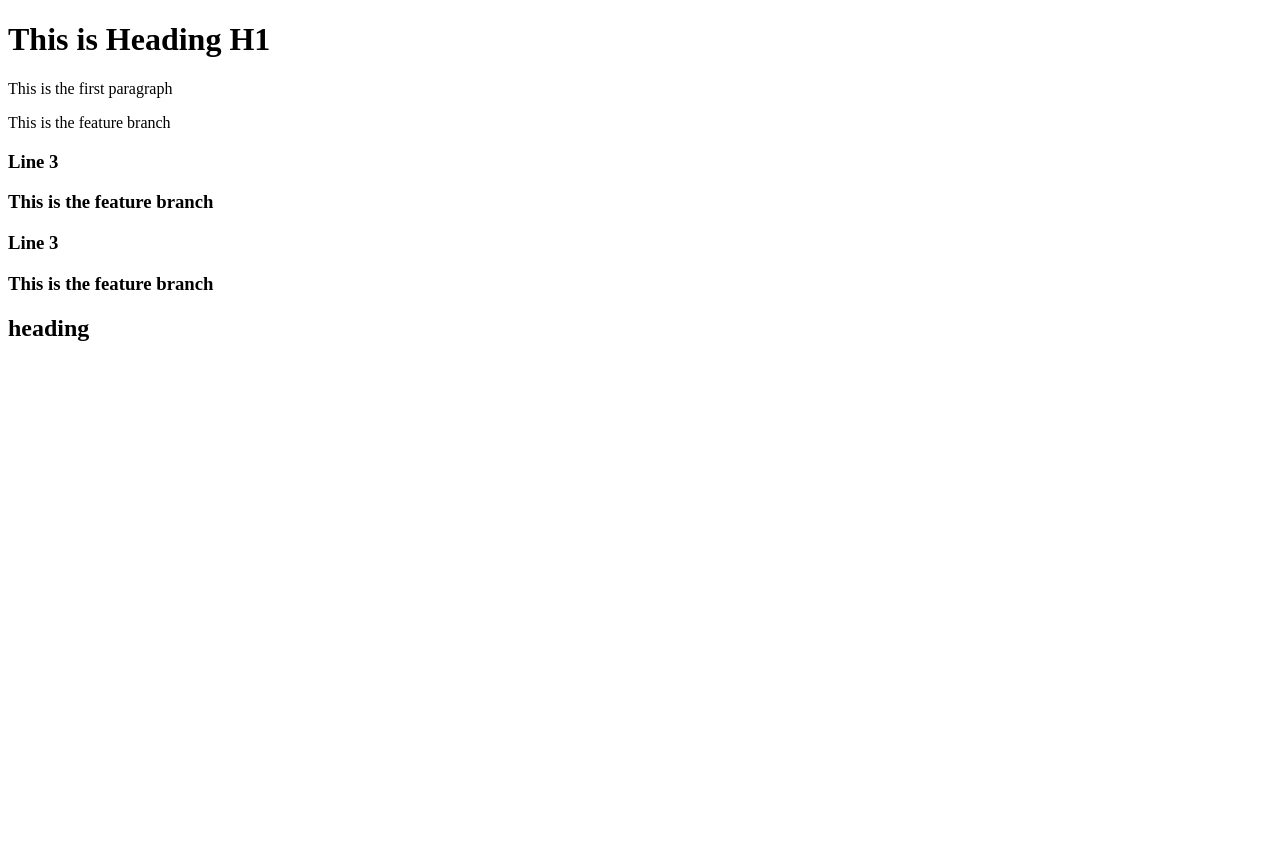
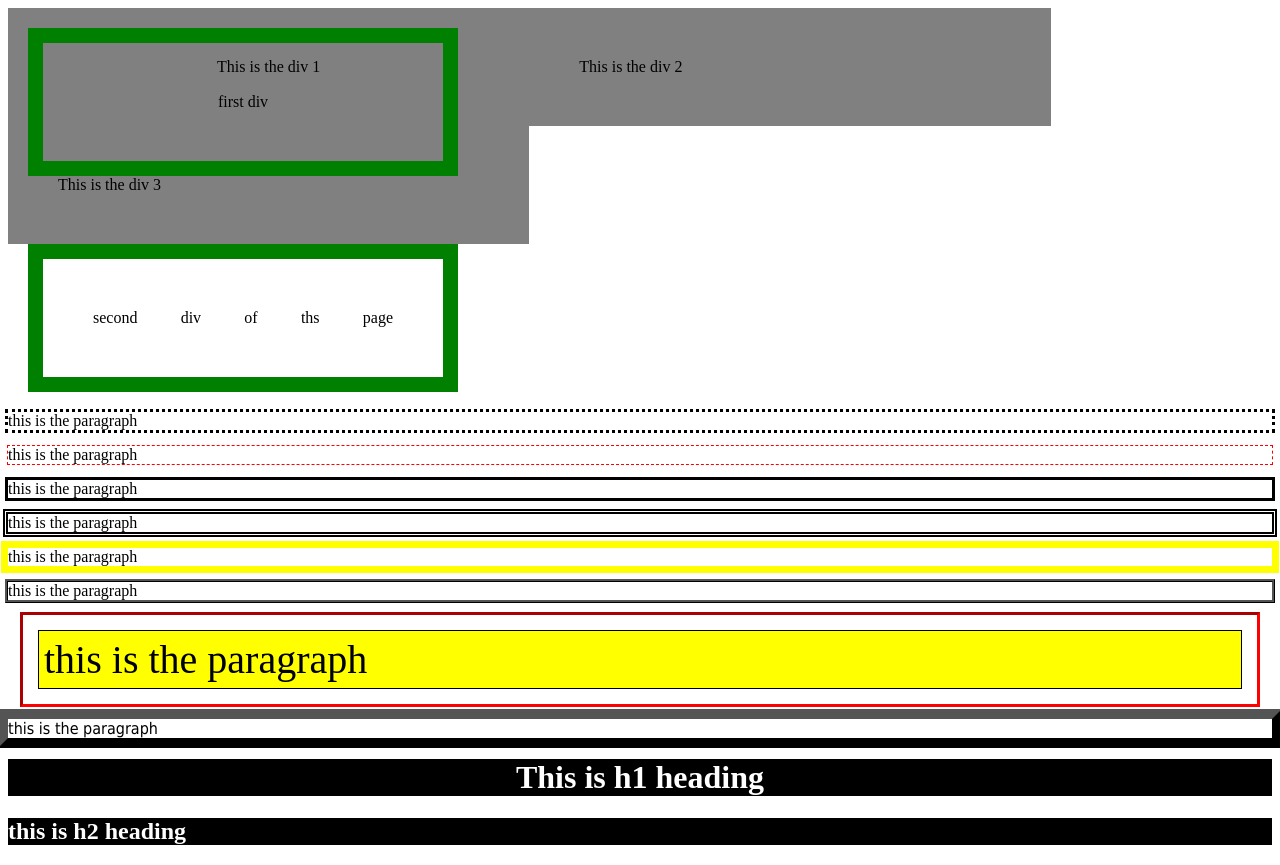
Before and after one commit to MuhammadTalha004/WAD_DEMO, a plain HTML site: page index.html in a window 1280 px wide. Before the commit the page ends 800 px from the top, so only its background shows below. Drawn offline with Linux system fonts and the light colour scheme.

Commit message:
modified

```diff
--- a/index.html
+++ b/index.html
@@ -4,12 +4,32 @@
         <meta charset="UTF-8" />
         <meta name="viewport" content="width=device-width, initial-scale=1.0" />
         <title>Document</title>
+        <link rel="stylesheet" href="style.css">
+        <script src="https://kit.fontawesome.com/yourcode.js" crossorigin="anonymous"></script>
     </head>
     <body>
-        <h1>This is Heading H1</h1>
+        <div class="box">This is the div 1</div>
+        <div class="box1">This is the div 2</div>
+        <div class="box2">This is the div 3</div>
+        <div class="div1">first div</div>
+        <div class="div2">second div of ths page</div>
+        <p class="dotted">this is the paragraph</p>
+        <p class="dashed">this is the paragraph</p>
+        <p class="solid">this is the paragraph</p>
+        <p class="double">this is the paragraph</p>
+        <p class="groove">this is the paragraph</p>
+        <p class="ridge">this is the paragraph</p>
+        <p class="inset">this is the paragraph</p>
+        <p class="outset">this is the paragraph</p>
+        <h1>This is h1 heading</h1>
+        <h2>this is h2 heading</h2>
+
+
+
+        <!-- <h1>This is Heading H1</h1>
         <p>This is the first paragraph</p>
         <p>This is the feature branch</p>
         <h3>Line 3 <p>This is the feature branch</p></h3>
-        <h3>Line 3 <p>This is the feature branch</p> <h2>heading</h2></h3>
+        <h3>Line 3 <p>This is the feature branch</p> <h2>heading</h2></h3> -->
         </body>
 </html>
--- /dev/null
+++ b/style.css
@@ -0,0 +1,71 @@
+.div1 {
+    width: 300px;
+    border: 15px solid green;
+    padding: 50px;
+    margin: 20px;
+    text-align-last: center;
+    position: fixed;
+    float: right;
+}
+.div2{
+    width: 300px;
+    border: 15px solid green;
+    padding: 50px;
+    margin: 20px;
+    text-align-last: justify;
+    position: sticky;
+    z-index: -1;
+    clear: left;
+}
+.box {
+    float: left;
+    width: 33.33%;
+    padding: 50px;
+    background-color: grey;
+    display: inline-block;
+    text-align: center;
+  }
+  .box1 {
+    float: left;
+    width: 33.33%;
+    padding: 50px;
+    background-color: grey;
+    display: inline-block;
+  }
+  .box2 {
+    float: left;
+    width: 33.33%; /* three boxes (use 25% for four, and 50% for two, etc) */
+    padding: 50px; /* if you want space between the images */
+    background-color: grey;
+    display: inline-block;
+  }
+p.dotted {outline-style: dotted;}
+p.dashed {outline-style: dashed;outline-width: thin;outline-color: red;}
+p.solid {outline-style: solid;outline-width: medium;}
+p.double {outline-style: double;outline-width: thick;}
+p.groove {outline-style: groove;outline: 7px solid yellow;}
+p.ridge {outline-style: ridge;}
+p.inset {margin: 30px;
+    padding: 5px;
+    background: yellow;
+    border: 1px solid black;
+    outline: 3px inset red;
+    outline-offset: 15px;
+    font-family: "Times New Roman", Times, serif;
+    font-size: 40px;
+}
+p.outset {outline-style: outset;outline-width: 10px; font-family: Tahoma, Verdana, sans-serif;font-style: normal;}
+h1 {
+    background-color: black;
+    color: white;
+    text-align: center;
+  }
+  h2{
+    background-color: black;
+    color: white;
+    text-align: justify;
+  }
+.div3{
+  overflow-x: hidden;
+  overflow-y: scroll;
+}
```
